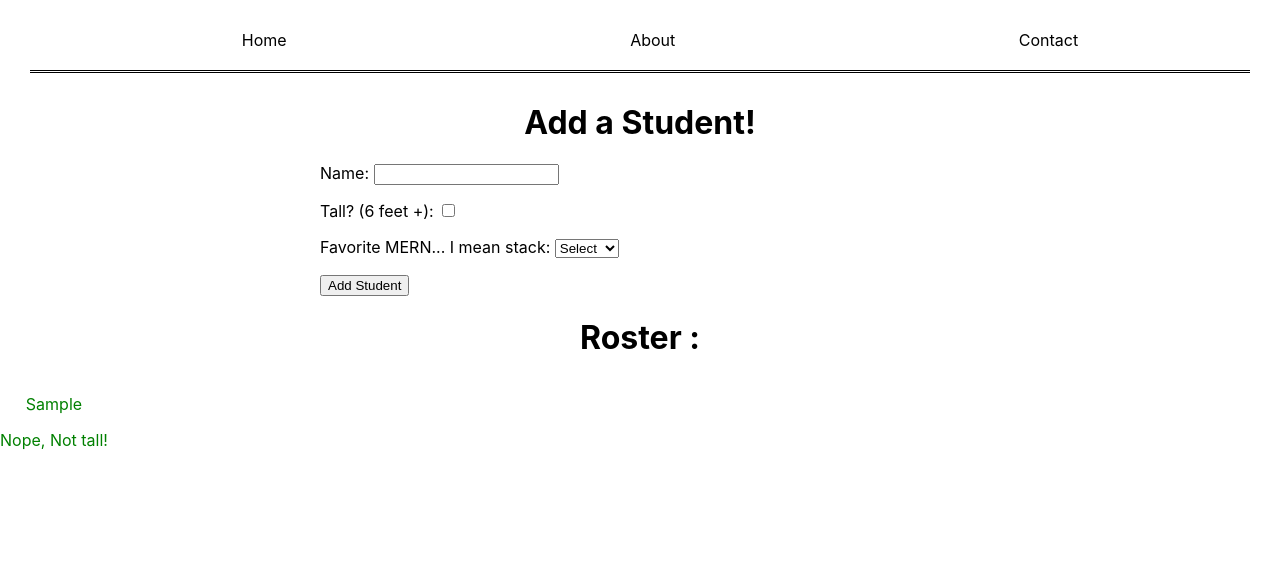
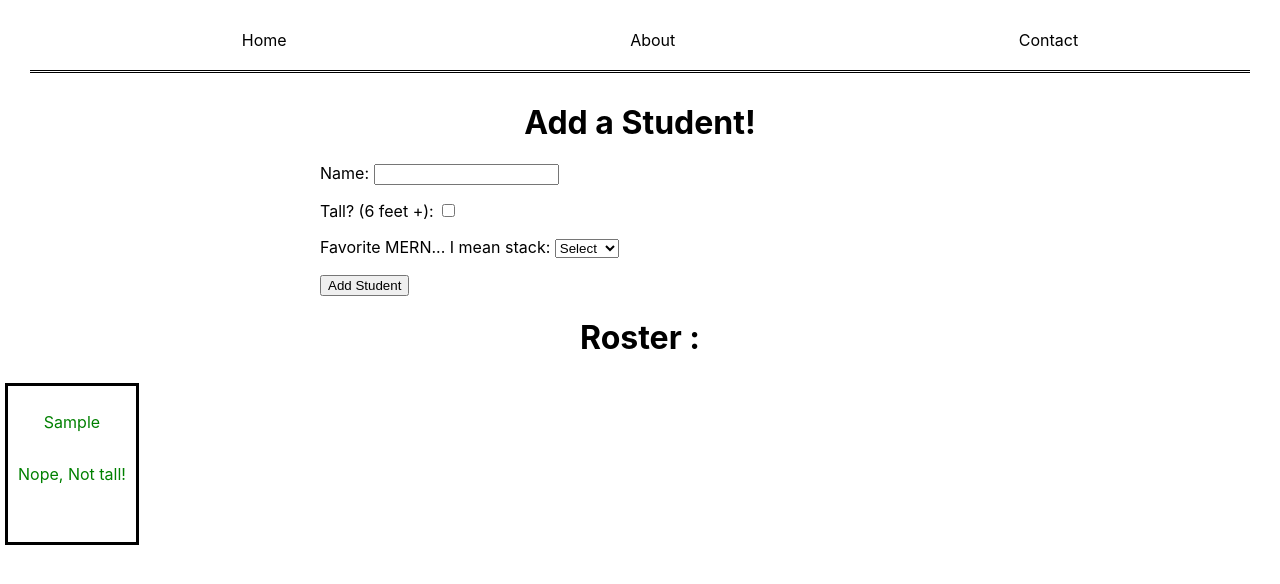
Before and after one commit to Mortr0n/wk2-d2-tom, a React (Create React App) app: page / in a window 1280 px wide. Both pictures are taken after typing "Sample" into the empty fields and a click on the input "Add Student". Shown: the top 584 px of the page. Built offline with nearby package versions, Linux system fonts and the light colour scheme.

Commit message:
completed from lecture

```diff
--- a/src/components/Display.js
+++ b/src/components/Display.js
@@ -12,7 +12,7 @@ const Display = (props) => {
                 {
                     // using map to list the students out. index is to get rid of an error
                 studentList.map((student, index) => (
-                    <div key={index}>
+                    <div key={index} style={{display:"flex", flexDirection:"column", padding:"10px", border:"3px solid black", margin:"5px"}}>
                         <p>{student.name}</p>
                         {
                             student.tallClub === true ?
```
